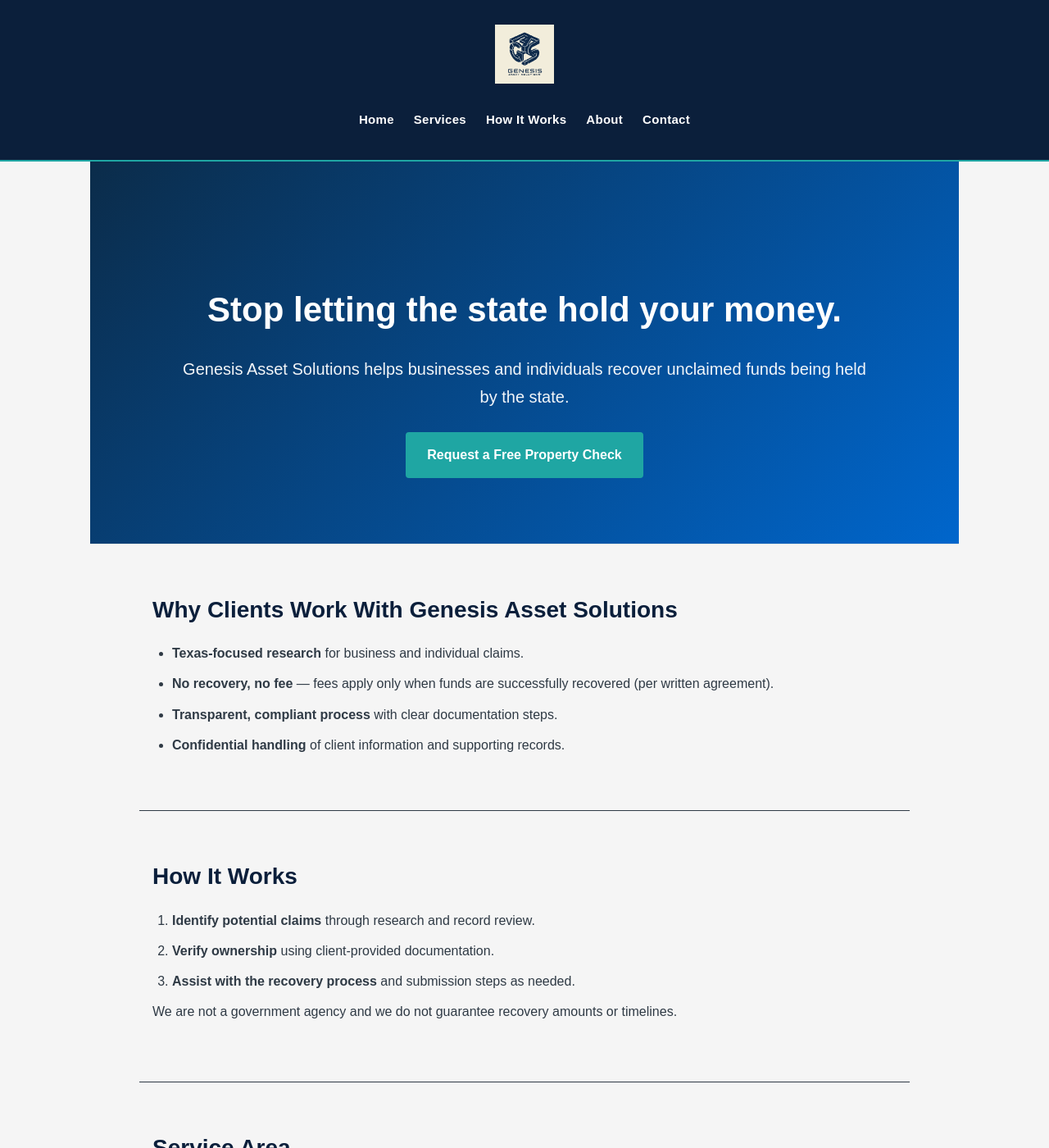
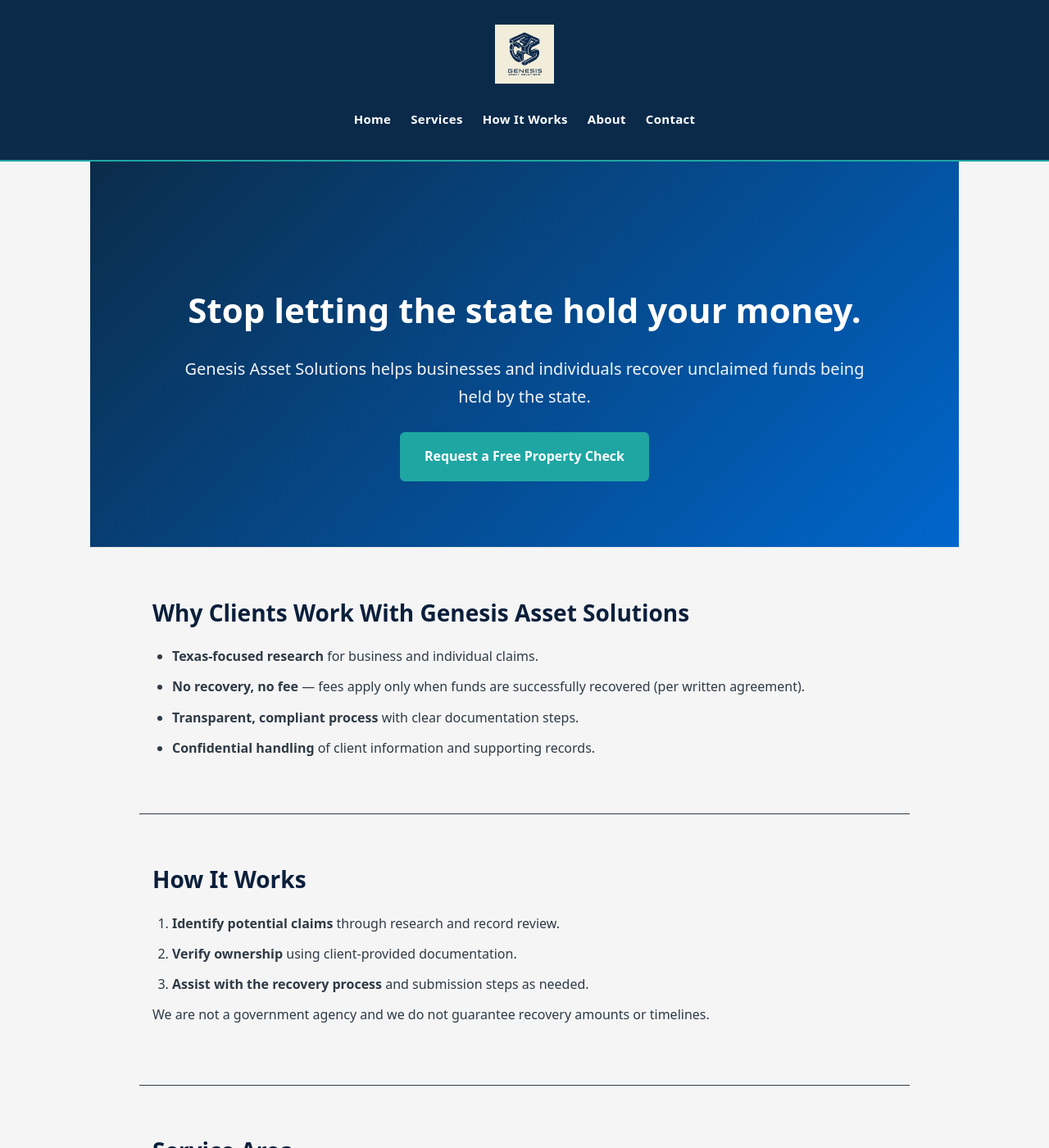
Before and after one commit to ljonezd-beep/genesisassetsolutions-site, a Jekyll site: the page built from index.html, in a window 1280 px wide and 1400 px high. Shown: the whole window at 82% size. Built offline with Jekyll 4.4.1, drawn with Linux system fonts in a browser that asks for light colours.

Commit message:
Clean stylesheet and apply final layout

```diff
--- a/assets/css/styles.css
+++ b/assets/css/styles.css
@@ -254,7 +254,7 @@
   text-decoration: none;
 }
 
-/* ===== GENESIS WEBSITE LAYOUT FIX ===== */
+
 
 body {
     line-height: 1.7;
@@ -316,7 +316,7 @@
 
 body { background: #f5f5f5; }
 
-/* ===== GENESIS SITE CONTAINER FIX (Jekyll Layout) ===== */
+
 
 body {
   line-height: 1.7;
@@ -370,11 +370,7 @@
   margin-bottom: 12px;
 }
 
-/* ===== HEADER FIX (override) ===== */
-.site-header {
-  background: var(--genesis-navy) !important;
-  border-bottom: 2px solid var(--accent-teal) !important;
-}
+
 
 .main-nav {
   max-width: 1100px;
@@ -431,11 +427,7 @@
   margin: 0 !important;
 }
 
-/* ===== FORCE HEADER VISIBILITY (FINAL) ===== */
-.site-header {
-  background: #0B1F3B !important;
-  border-bottom: 2px solid #1FA6A3 !important;
-}
+
 
 .main-nav {
   display: flex !important;
@@ -485,11 +477,7 @@
   white-space: nowrap !important;
   margin: 0 !important;
 }
- /* ===== HEADER LAYOUT FIX ===== */
-.site-header {
-  background:#0B1F3B !important;
-  border-bottom:2px solid #1FA6A3 !important;
-}
+
 
 .main-nav{
   display:flex !important;
@@ -536,7 +524,7 @@
 }
 
 
- /* ===== PROFESSIONAL HEADER LAYOUT ===== */
+
 
 .site-header{
   position:sticky;
@@ -585,14 +573,7 @@
   transform:translateY(-12px);
 }
 
- /* ===== LOGO SAFE FIT (NO CROP) ===== */
-.logo-wrap{
-  display:flex;
-  align-items:center;
-  justify-content:center;
-  overflow:visible;
-  height:auto;
-}
+
 
 .logo{
   height:64px !important;
@@ -603,7 +584,7 @@
 }
 
 
- /* ===== FINAL LOGO FIX ===== */
+
 
 .logo{
   height:72px !important;
@@ -629,7 +610,7 @@
 }
 
 
- /* ===== PROFESSIONAL HEADER LAYOUT ===== */
+
 
 .site-header{
   background:#0B2A4A;
@@ -680,7 +661,7 @@
 }
 
 
- /* ===== FULL WIDTH HERO FIX ===== */
+
 
 .hero{
   width:100%;
@@ -695,7 +676,7 @@
 }
 
 
- /* ===== FULL WIDTH HERO FIX ===== */
+
 
 .hero{
   width:100%;
@@ -710,7 +691,7 @@
 }
 
 
- /* ===== HERO PROFESSIONAL POLISH ===== */
+
 
 .hero h1{
   font-size:48px;
@@ -744,7 +725,7 @@
 }
 
 
- /* ===== HEADER TO HERO SPACING FIX ===== */
+
 
 body{
   margin:0;
@@ -764,7 +745,7 @@
 }
 assets\css\styles.css=assets\css\styles.css
 
- /* ===== HEADER TO HERO SPACING FIX ===== */
+
 
 body{
   margin:0;
@@ -782,3 +763,97 @@
 .hero-inner{
   padding-top:10px;
 }
+
+ /* ===== GENESIS FINAL LAYOUT ===== */
+
+body{
+  margin:0;
+  font-family:system-ui,-apple-system,Segoe UI,Roboto,Arial,sans-serif;
+}
+
+/* HEADER */
+
+.site-header{
+  background:#0B2A4A;
+  border-bottom:2px solid #1FA6A3;
+}
+
+.main-nav{
+  max-width:1200px;
+  margin:0 auto;
+  padding:16px 24px;
+
+  display:flex;
+  align-items:center;
+  justify-content:space-between;
+}
+
+.logo{
+  height:64px;
+  width:auto;
+  display:block;
+}
+
+.logo-wrap{
+  display:flex;
+  align-items:center;
+}
+
+/* NAV */
+
+.nav-links{
+  display:flex;
+  gap:26px;
+  list-style:none;
+  margin:0;
+  padding:0;
+}
+
+.nav-links a{
+  color:#ffffff;
+  text-decoration:none;
+  font-weight:600;
+}
+
+.nav-links a:hover{
+  color:#1FA6A3;
+}
+
+/* HERO */
+
+.hero{
+  width:100%;
+  padding:90px 20px;
+  text-align:center;
+}
+
+.hero-inner{
+  max-width:900px;
+  margin:0 auto;
+}
+
+.hero h1{
+  font-size:46px;
+  margin-bottom:20px;
+  line-height:1.2;
+}
+
+.hero p{
+  font-size:20px;
+  margin-bottom:30px;
+}
+
+/* BUTTON */
+
+.btn{
+  padding:14px 28px;
+  border-radius:6px;
+  background:#1FA6A3;
+  color:#fff;
+  text-decoration:none;
+  font-weight:600;
+}
+
+.btn:hover{
+  background:#178b89;
+}
```
